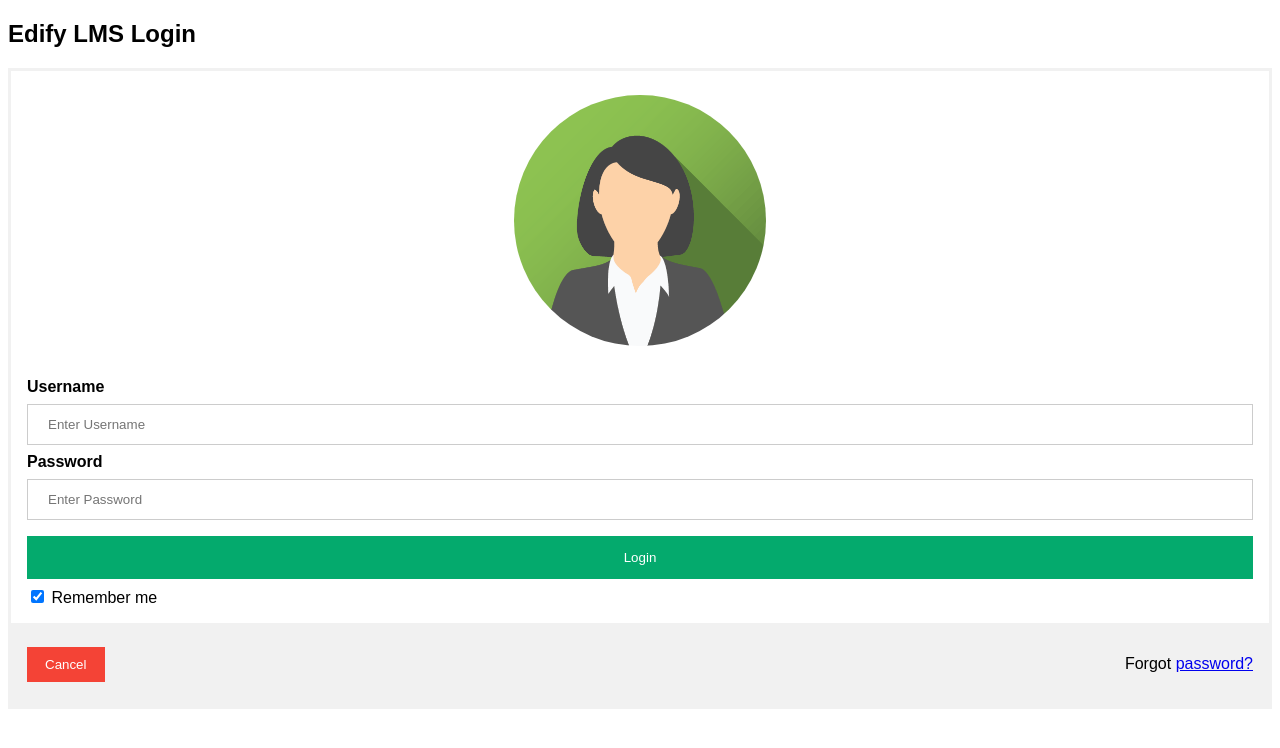
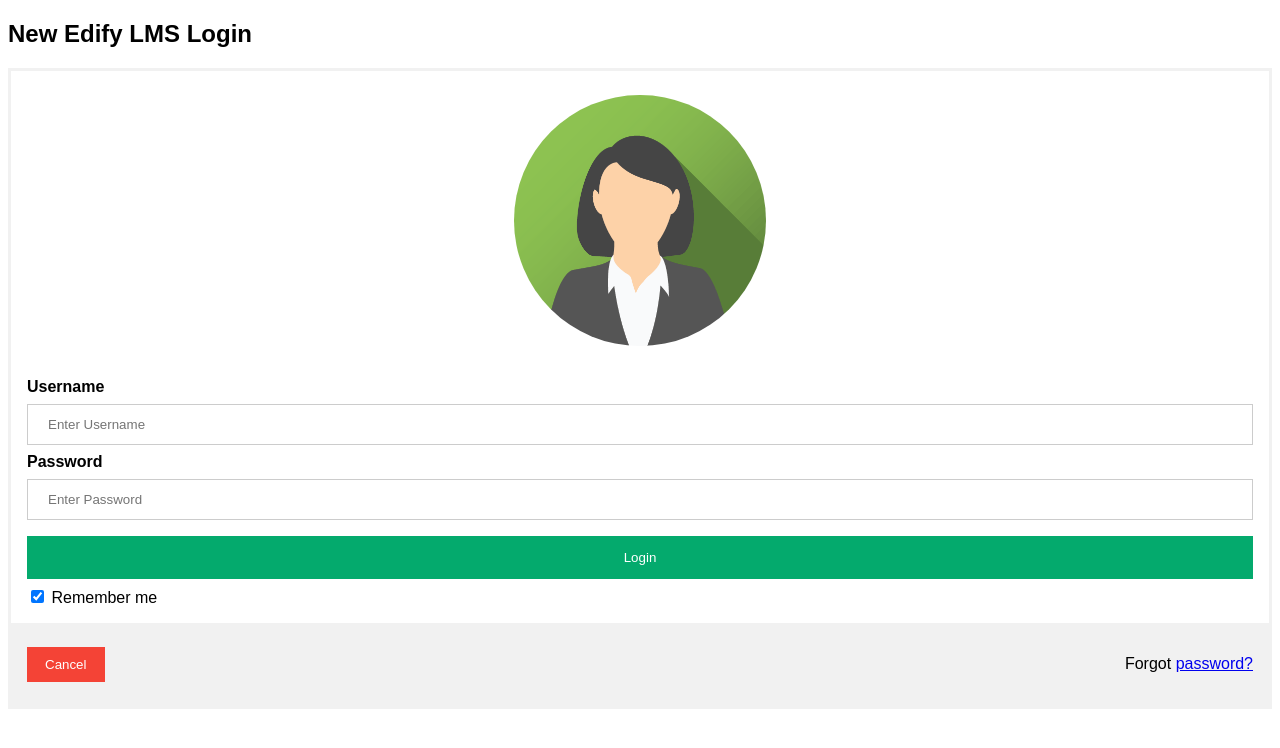
Before and after one commit to RuthwikaKumari/web-app, a plain HTML site: page index.html in a window 1280 px wide. Drawn offline with Linux system fonts and the light colour scheme.

Commit message:
Update index.html

```diff
--- a/index.html
+++ b/index.html
@@ -68,7 +68,7 @@ span.psw {
 </head>
 <body>
 
-<h2>Edify LMS Login</h2>
+<h2>New Edify LMS Login</h2>
 
 <form action="/action_page.php" method="post">
   <div class="imgcontainer">
```
